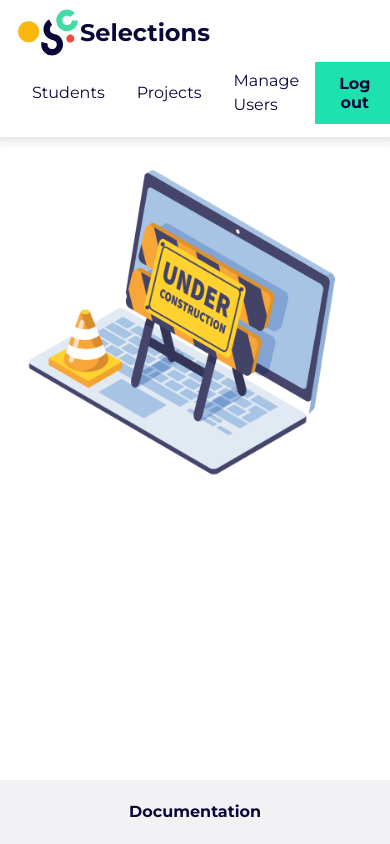
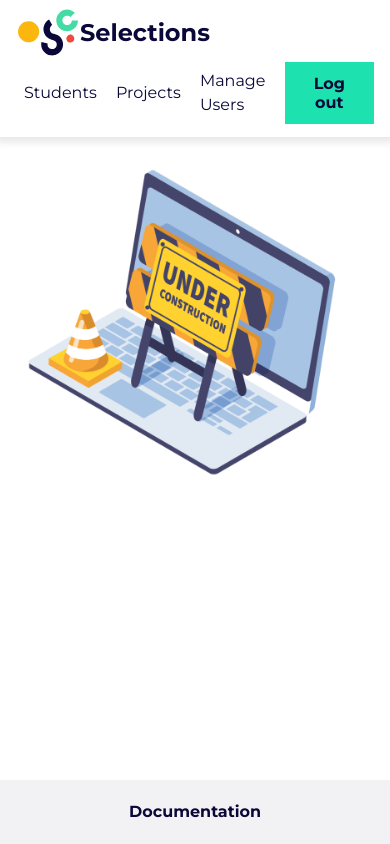
Before and after one commit to SELab-2/OSOC-2, a Next.js app in the folder frontend/: page /students in a window 390 px wide. Built offline with nearby package versions, Linux system fonts and the light colour scheme; sample sign-in values are in the browser's storage.

Commit message:
fix: make header links smaller on mobile design

```diff
--- a/frontend/components/Header/Header.module.css
+++ b/frontend/components/Header/Header.module.css
@@ -18,16 +18,22 @@
     .links {
         width: 100%;
         align-self: center;
+        justify-content: space-around;
+        gap: 0.2rem !important;
     }
 
-    .links {
-        justify-content: space-around;
+    .links a {
+        padding: 0.75rem 0.5rem !important;
     }
 }
 
 .header div {
     display: flex;
     align-items: center;
+}
+
+.links {
+    gap: 1rem;
 }
 
 .header div h1 {
```
